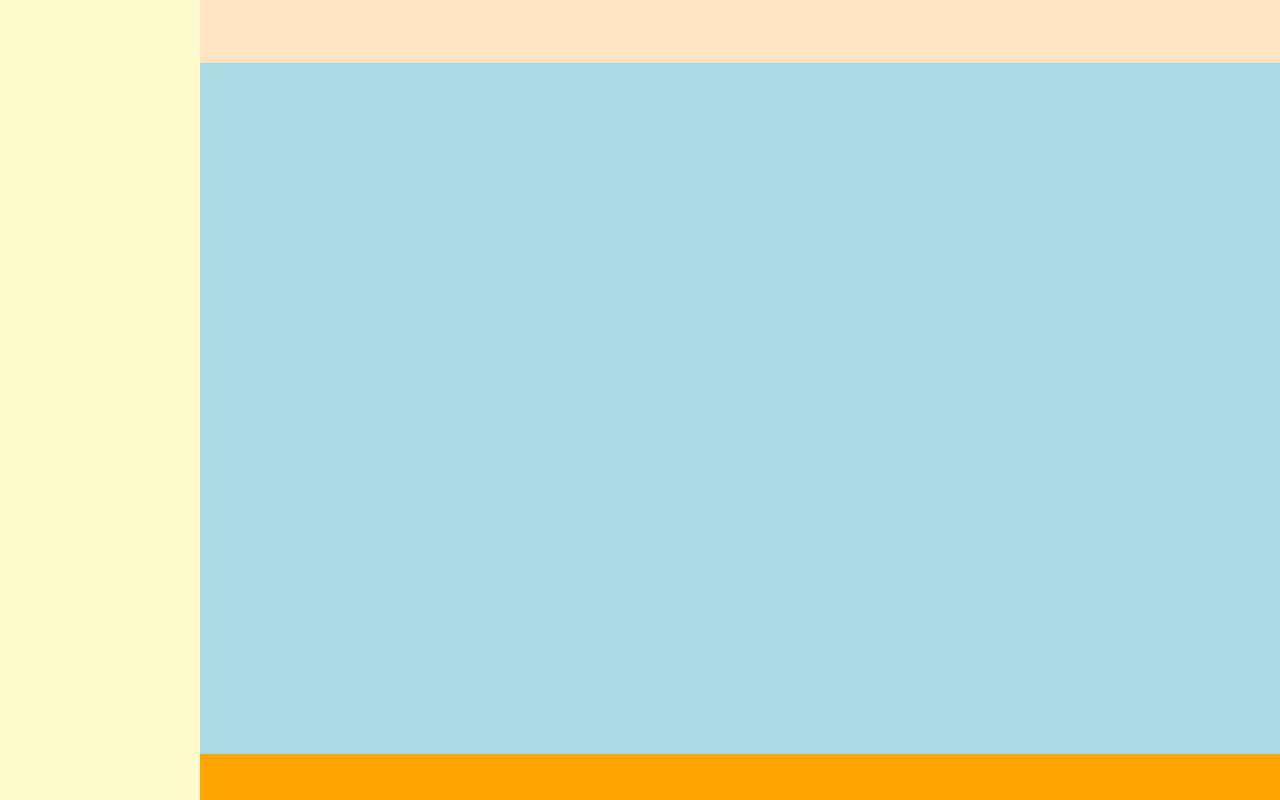
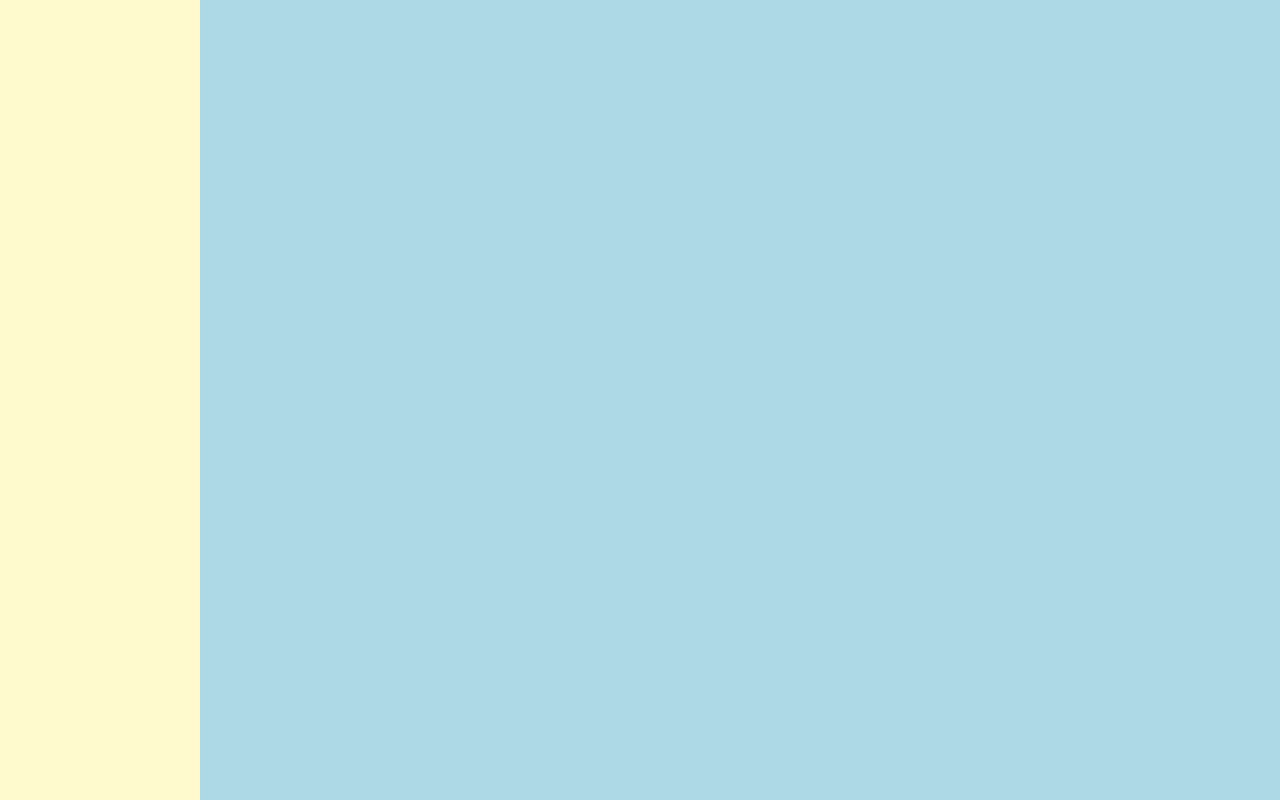
Before and after one commit to esakal/react-workshop, a React (Create React App) app: page / in a window 1280 px wide. Built offline with nearby package versions, Linux system fonts and the light colour scheme.

Commit message:
remove future tasks

```diff
--- a/src/components/channel-header/channel-header.module.css
+++ /dev/null
@@ -1,5 +0,0 @@
-.container {
-    display: flex;
-    background: bisque;
-    border-color: rgba(61, 60, 64, 0.2);
-}
--- a/src/components/channel-header/channel-header.tsx
+++ /dev/null
@@ -1,17 +0,0 @@
-import React, {Component} from 'react';
-import classes from './channel-header.module.css';
-import classnames from 'classnames';
-
-export interface ChannelHeaderProps {
-    className?: string;
-}
-
-export class ChannelHeader extends Component<ChannelHeaderProps> {
-    render() {
-       const { className } = this.props;
-        return (
-            <div className={classnames(classes.container, className)}>
-            </div>
-        );
-    }
-}
--- a/src/components/channel-header/index.ts
+++ /dev/null
@@ -1 +0,0 @@
-export * from './channel-header';
--- a/src/components/channel-messages/channel-messages.module.css
+++ /dev/null
@@ -1,6 +0,0 @@
-.container {
-    display: flex;
-    justify-content: center;
-    align-items: stretch;
-    background: purple;
-}
--- a/src/components/channel-messages/channel-messages.tsx
+++ /dev/null
@@ -1,17 +0,0 @@
-import React, {Component} from 'react';
-import classes from './channel-messages.module.css';
-import classnames from 'classnames';
-
-export interface ChannelMessagesProps {
-    className?: string;
-}
-
-export class ChannelMessages extends Component<ChannelMessagesProps> {
-    render() {
-        const { className } = this.props;
-        return (
-            <div className={classnames(classes.container, className)}>
-            </div>
-        );
-    }
-}
--- a/src/components/channel-messages/index.ts
+++ /dev/null
@@ -1 +0,0 @@
-export * from './channel-messages';
--- a/src/components/channel-view/channel-view.tsx
+++ b/src/components/channel-view/channel-view.tsx
@@ -1,8 +1,5 @@
 import React, {Component} from 'react';
 import classes from './channel-view.module.css';
-import { MessageCreate } from '../message-create';
-import { ChannelMessages } from '../channel-messages';
-import { ChannelHeader } from '../channel-header';
 import classnames from 'classnames';
 
 export interface ChannelViewProps {
@@ -14,9 +11,6 @@ export class ChannelView extends Component<ChannelViewProps> {
         const { className } = this.props;
         return (
             <div className={classnames(classes.container, className)}>
-	            <ChannelHeader className={classes.channelHeader} />
-                <ChannelMessages className={classes.channelMessages} />
-                <MessageCreate className={classes.messageCreate} />
             </div>
         );
     }
--- a/src/components/message-create/index.ts
+++ /dev/null
@@ -1 +0,0 @@
-export * from './message-create';
--- a/src/components/message-create/message-create.module.css
+++ /dev/null
@@ -1,6 +0,0 @@
-.container {
-    display: flex;
-    justify-content: center;
-    align-items: center;
-    background: orange;
-}
--- a/src/components/message-create/message-create.tsx
+++ /dev/null
@@ -1,18 +0,0 @@
-import React, {Component} from 'react';
-import classes from './message-create.module.css';
-import classnames from 'classnames';
-
-export interface MessageCreateProps {
-    className?: string;
-}
-
-export class MessageCreate extends Component<MessageCreateProps> {
-    render() {
-        const { className } = this.props;
-
-        return (
-            <div className={classnames(classes.container, className)}>
-            </div>
-        );
-    }
-}
```
